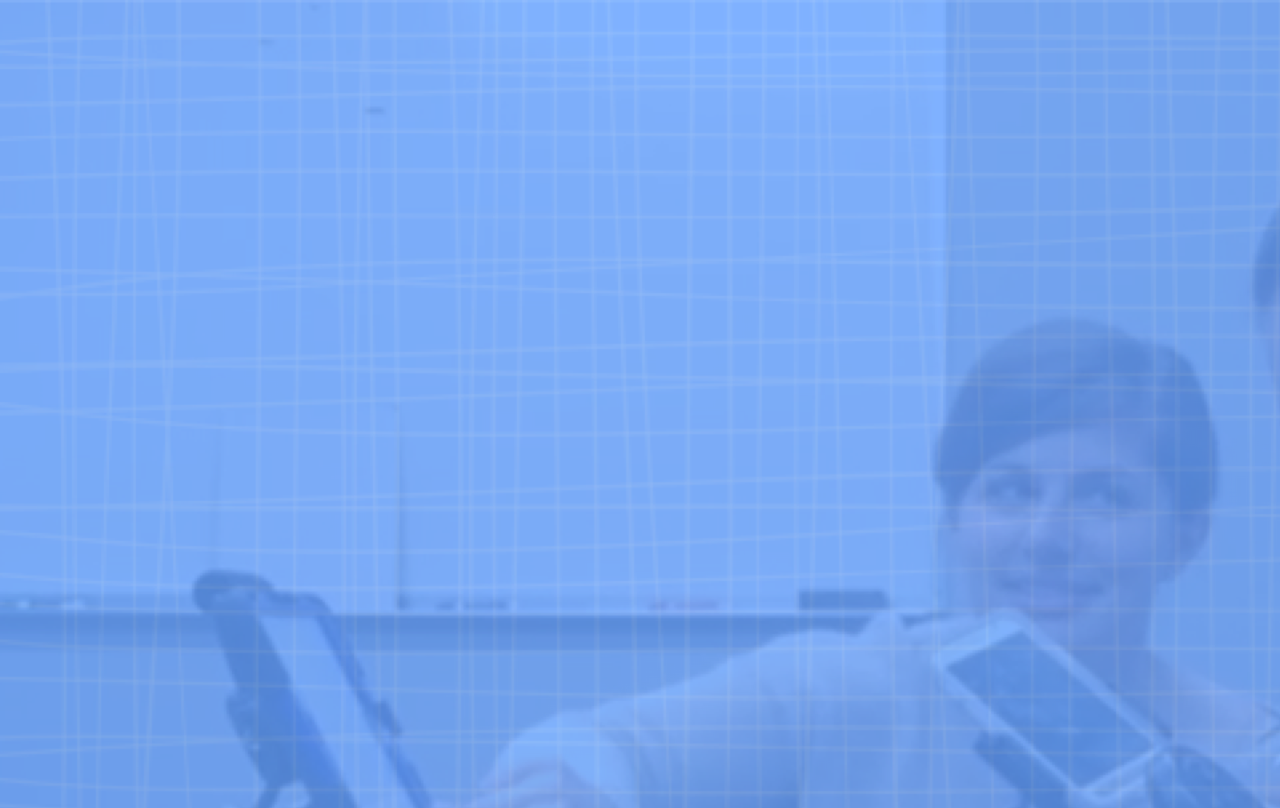
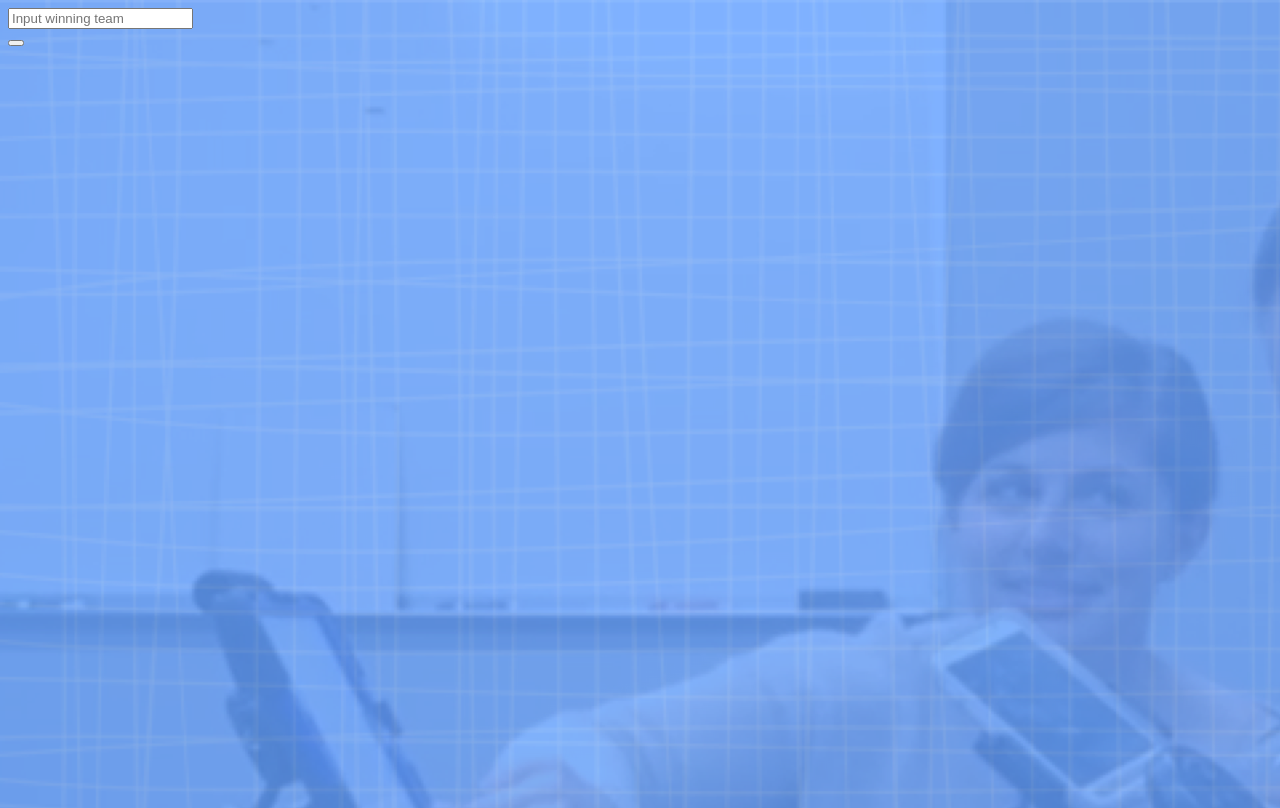
Before and after one commit to samcdonovan/personal-dashboard, a React (Create React App) app in the folder client/: page /dashboard/sports in a window 1280 px wide. Built offline with nearby package versions, Linux system fonts and the light colour scheme.

Commit message:
Add teams search functionality and data to frontend

```diff
--- a/client/src/pages/Sports.tsx
+++ b/client/src/pages/Sports.tsx
@@ -1,11 +1,61 @@
-import React from 'react';
+import { useState } from 'react';
 
 /* Sports page functional component; allows user to search for an Italian team
 and then displays which teams their team won against */
 function Sports() {
+    const [team, setTeam] = useState('');
+    const [data, setData] = useState([]);
+
+    /**
+     * Changes the 'team' state whenever there is a change in the input field
+     * @param event The event that triggered the change
+     */
+    function handleChange(event: any) {
+        setTeam(event.target.value);
+    }
+
+    /**
+     * Fetches team data from the localhost proxy server. Uses the
+     * 'team' state (which is set using the input field) to retrieve all
+     * of the winning games for the inputt team.
+     */
+    function submitTeam() {
+        fetch("http://localhost:8080/team/" + team)
+            .then((res) => res.json())
+            .then((data) => {
+                setData(data);
+                console.log(data);
+            })
+    }
+
     return (
         <div>
+            <div>
+                <input
+                    type="text"
+                    placeholder="Input winning team"
+                    value={team} /* set 'team' state as the value pf the input field */
+                    onChange={handleChange}
+                />
+            </div>
+            <button onClick={submitTeam}></button>
 
+            {data.length > 0 ?
+
+                <div>
+                    <p>{team} won against these teams:</p>
+                    {
+                        data.map(function (item: any, id: number) {
+                            console.log(item);
+
+                            /* determine which team they beat using the FTR field */
+                            return <p key={id}>{item.FTR == "A" ? item.HomeTeam : item.AwayTeam} </p>
+                        })
+                    }
+                </div>
+
+                : null
+            }
         </div>
     );
 }
```
